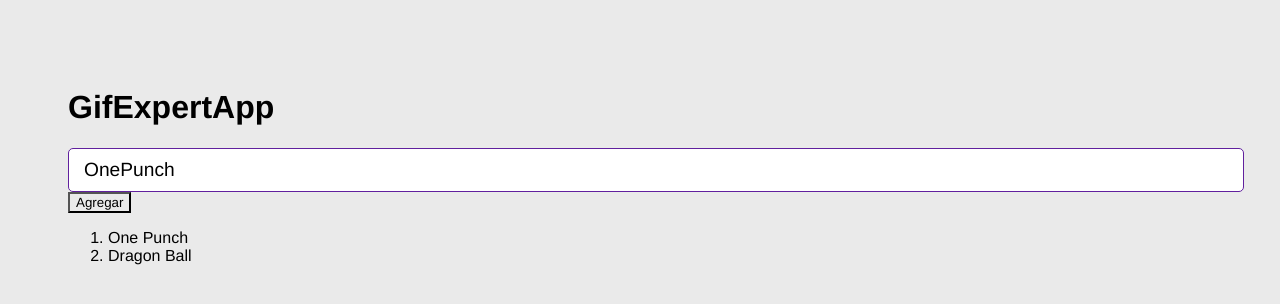
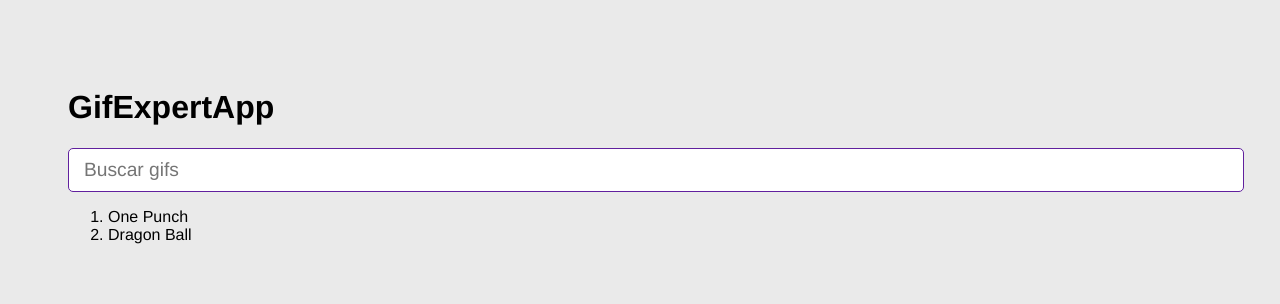
Before and after one commit to yeskawaii/04-gif-expert-app, a React (Vite) app: page / in a window 1280 px wide. Shown: the top 304 px of the page. Built offline with nearby package versions, Linux system fonts and the light colour scheme.

Commit message:
input function adding list

```diff
--- a/src/GifExpertApp.jsx
+++ b/src/GifExpertApp.jsx
@@ -12,8 +12,8 @@
   return (
     <>
       <h1>GifExpertApp</h1>
-      <AddCategory />
-      <button onClick={onAddCategory}>Agregar</button>
+      <AddCategory setCategories={setCategories} />
+      {/* <button onClick={onAddCategory}>Agregar</button> */}
       <ol>
         {categories.map((category) => {
           return <li key={category}>{category}</li>;
--- a/src/components/AddCategory.jsx
+++ b/src/components/AddCategory.jsx
@@ -1,7 +1,7 @@
 import { useState } from "react";
 
-export default function AddCategory() {
-  const [inputValue, setInputValue] = useState("OnePunch");
+export default function AddCategory({ setCategories }) {
+  const [inputValue, setInputValue] = useState("");
 
   const onInputChange = ({ target }) => {
     setInputValue(target.value);
@@ -9,12 +9,14 @@
 
   const onSubmit = (event) => {
     event.preventDefault();
-    console.log(inputValue);
+    if (inputValue.trim().length <= 1) return;
+    setCategories((categories) => [inputValue, ...categories]);
+    setInputValue("");
   };
 
   return (
     <>
-      <form onSubmit={(event) => onSubmit(event)}>
+      <form onSubmit={onSubmit}>
         <input
           type="text"
           placeholder="Buscar gifs"
```
